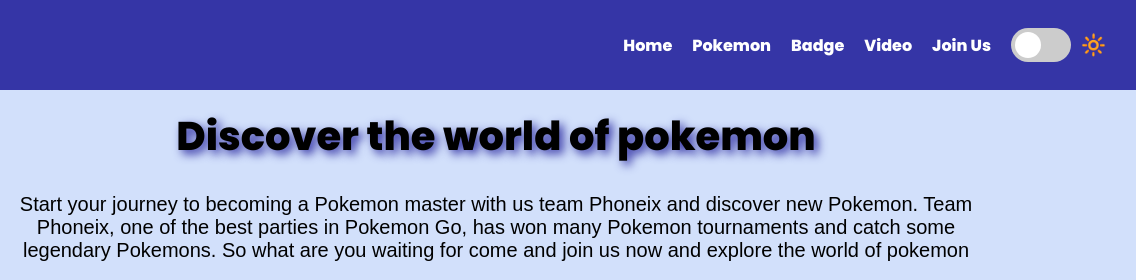
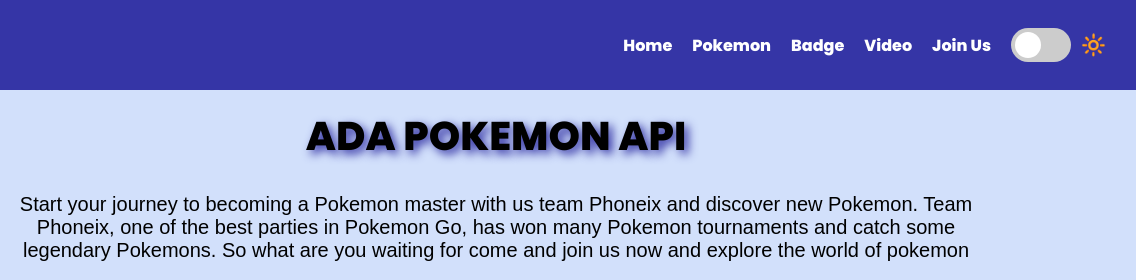
Before and after one commit to revou-fsse-3/module-2-irfanplazuardi, a plain HTML site: page index.html in a window 1280 px wide. Shown: the top 280 px of the page, 144-1280 px from the left. Drawn offline with Linux system fonts and the light colour scheme; a web font is replaced by a local one.

Commit message:
Update index.html

```diff
--- a/index.html
+++ b/index.html
@@ -46,7 +46,7 @@
 
     <header id="home">
       <div class="title">
-        <h1>Discover the world of pokemon</h1>
+        <h1>ADA POKEMON API</h1>
         <p>
           Start your journey to becoming a Pokemon master with us team Phoneix and discover new Pokemon. Team Phoneix, one of the best parties in Pokemon Go, has won many Pokemon tournaments and catch some legendary Pokemons. So what are
           you waiting for come and join us now and explore the world of pokemon
```
